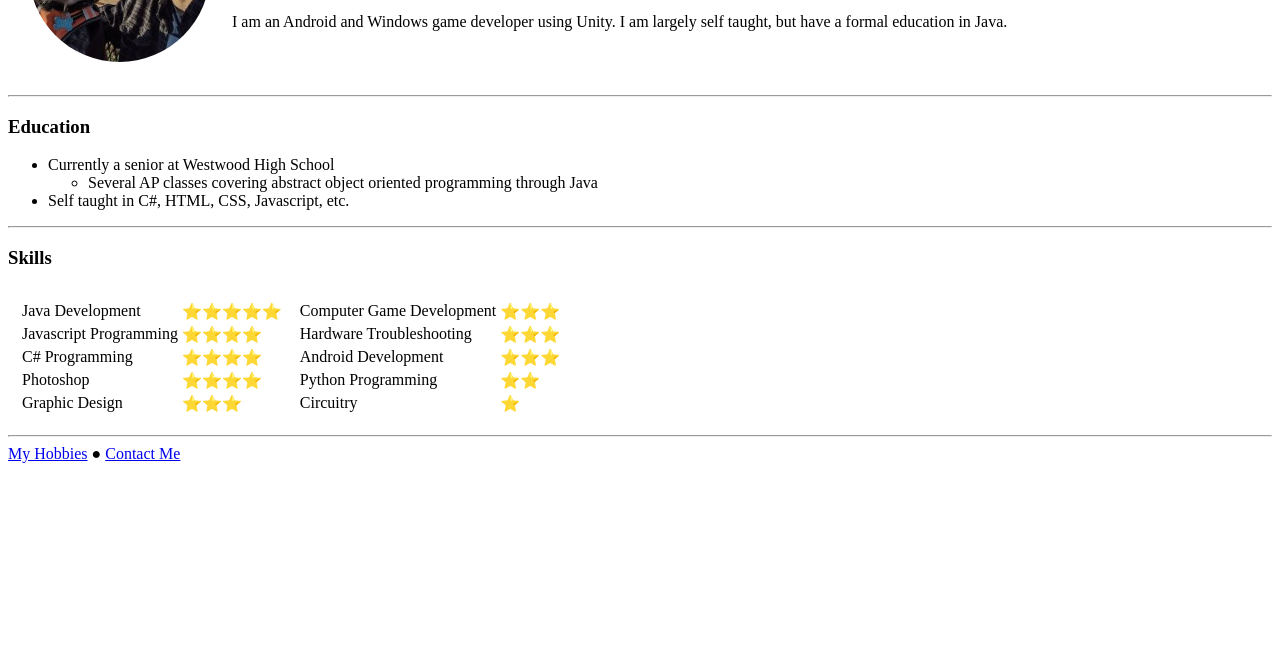
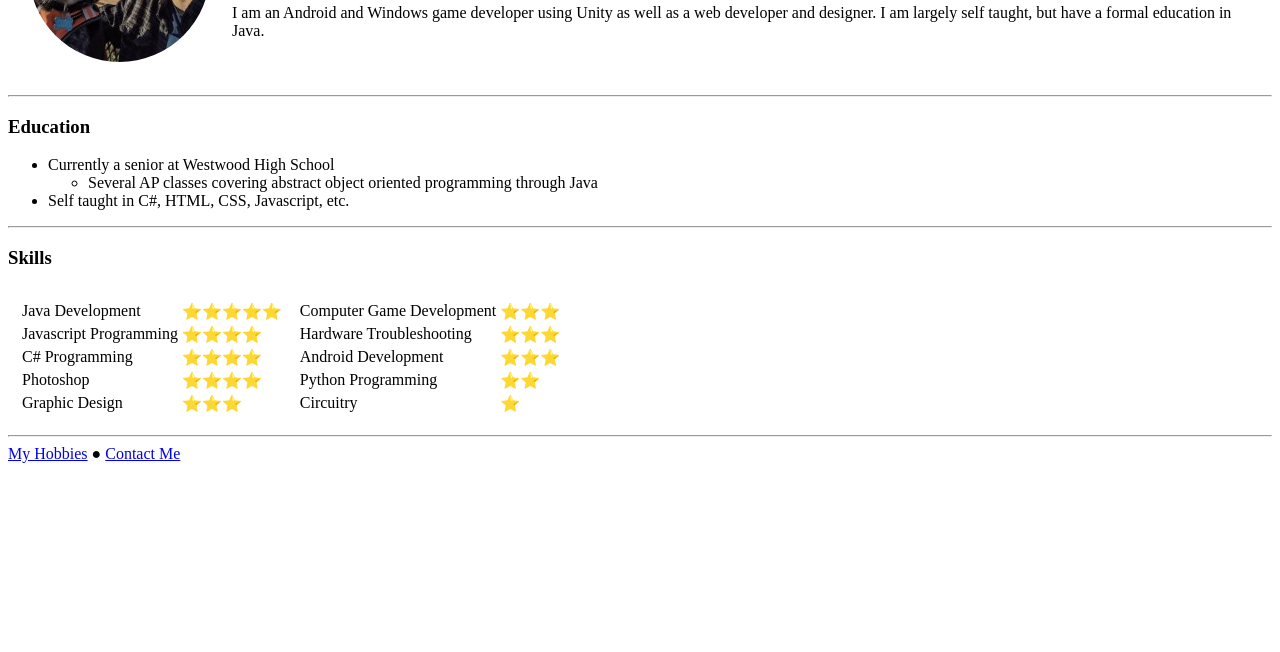
Before and after one commit to GabeDidIt/gabedidit.github.io, a plain HTML site: page index.html in a window 1280 px wide. Shown: the part 148-800 px from the top of the page. Drawn offline with Linux system fonts and the light colour scheme.

Commit message:
edit description

```diff
--- a/index.html
+++ b/index.html
@@ -11,7 +11,7 @@
                 <td>
                     <h1>Gabriel Grigg</h1>
                     <p><em><strong><a href="https://github.com/GabeDidIt">Game developer and programmer.</a></strong></em></p>
-                    <p>I am an Android and Windows game developer using Unity. I am largely self taught, but have a formal education in Java.</p>
+                    <p>I am an Android and Windows game developer using Unity as well as a web developer and designer. I am largely self taught, but have a formal education in Java.</p>
                 </td>
             </tr>
         </table>
```
